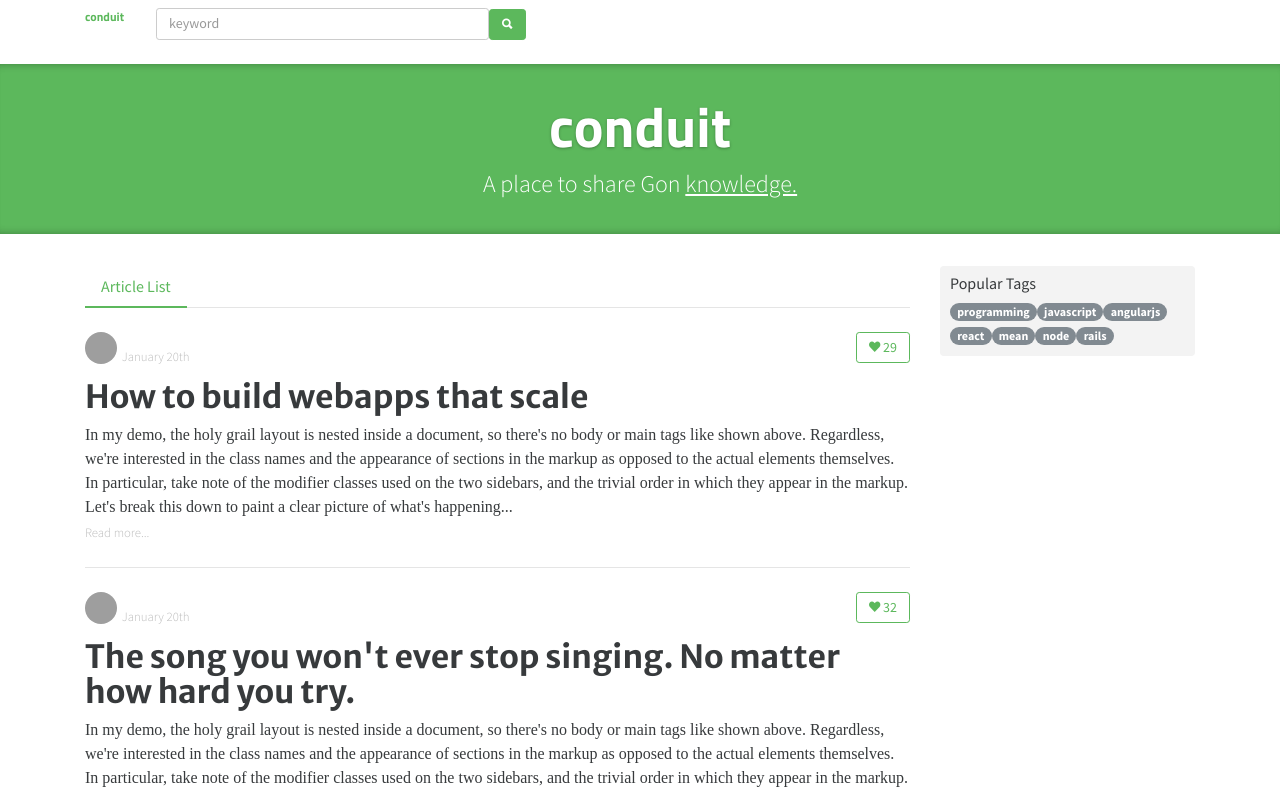
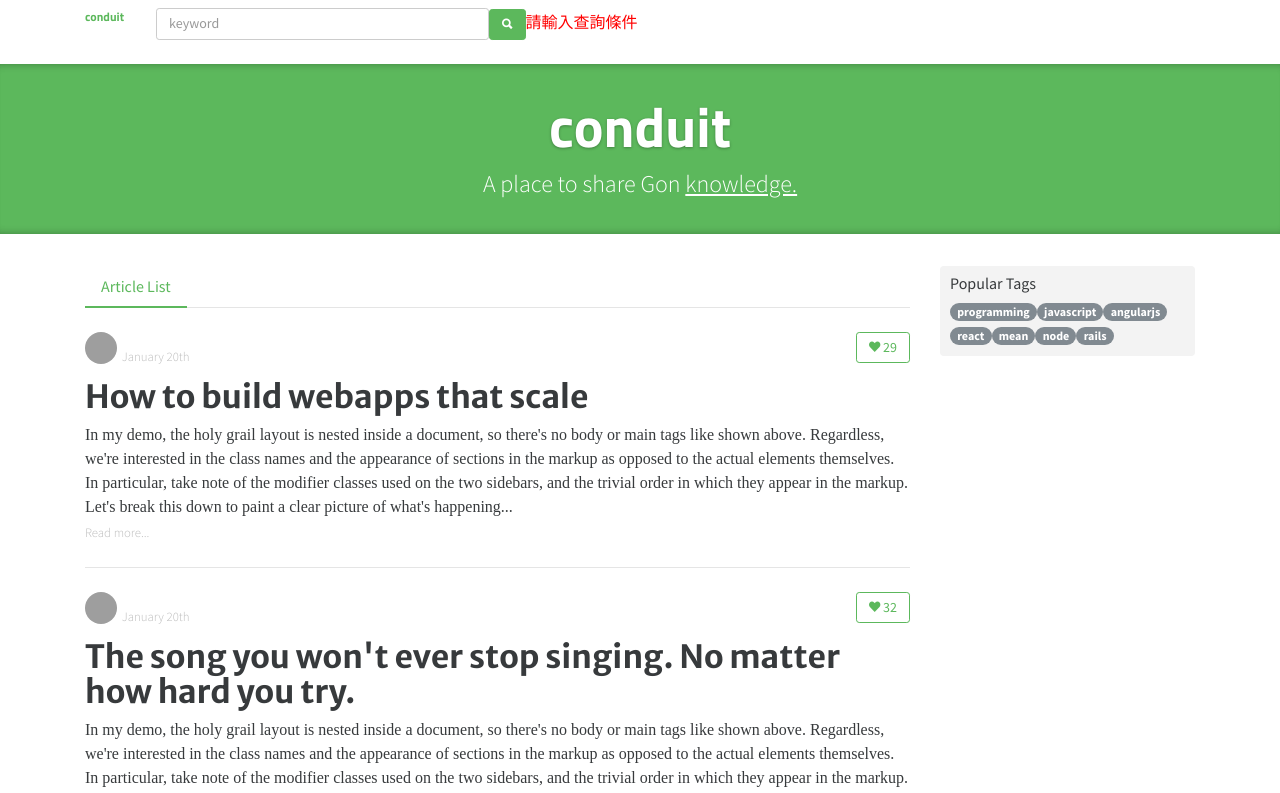
Before and after one commit to yakiu1/AngularBasic, an Angular app: page / in a window 1280 px wide. Shown: the top 793 px of the page. Built offline with nearby package versions, Linux system fonts and the light colour scheme; grey boxes are pictures that could not be loaded; a web font is replaced by a local one.

Commit message:
Gon 判斷輸入框沒有輸入

```diff
--- a/src/app/app.module.ts
+++ b/src/app/app.module.ts
@@ -7,6 +7,7 @@ import { HeaderComponent } from './header/header.component';
 import { ArticlesComponent } from './articles/articles.component';
 import { TagsComponent } from './tags/tags.component';
 import { FooterComponent } from './footer/footer.component';
+import { FormsModule } from '@angular/forms';
 
 @NgModule({
   declarations: [
@@ -14,11 +15,12 @@ import { FooterComponent } from './footer/footer.component';
     HeaderComponent,
     ArticlesComponent,
     TagsComponent,
-    FooterComponent
+    FooterComponent,
   ],
   imports: [
     BrowserModule,
-    AppRoutingModule
+    AppRoutingModule,
+    FormsModule
   ],
   providers: [],
   bootstrap: [AppComponent]
--- a/src/app/header/header.component.html
+++ b/src/app/header/header.component.html
@@ -1,10 +1,12 @@
 <nav class="navbar navbar-light">
   <div class="container">
     <a [style.font-size.px]="fontSize" class="navbar-brand" href="index.html">conduit</a>
-    <input class="form-control form-control-sm search-input" [value]="searchText" type="text" placeholder="keyword">
+    <input #inputSearch class="form-control form-control-sm search-input" [(ngModel)]="searchText" type="text"
+      placeholder="keyword">
     <button (click)="onSearchClick()" class="btn btn-sm btn-primary">
       <i class="ion-search"></i>
     </button>
+    <span style="color: red;" *ngIf="!searchText.length">請輸入查詢條件</span>
     <p>{{ searchText }}</p>
   </div>
 </nav>
```
